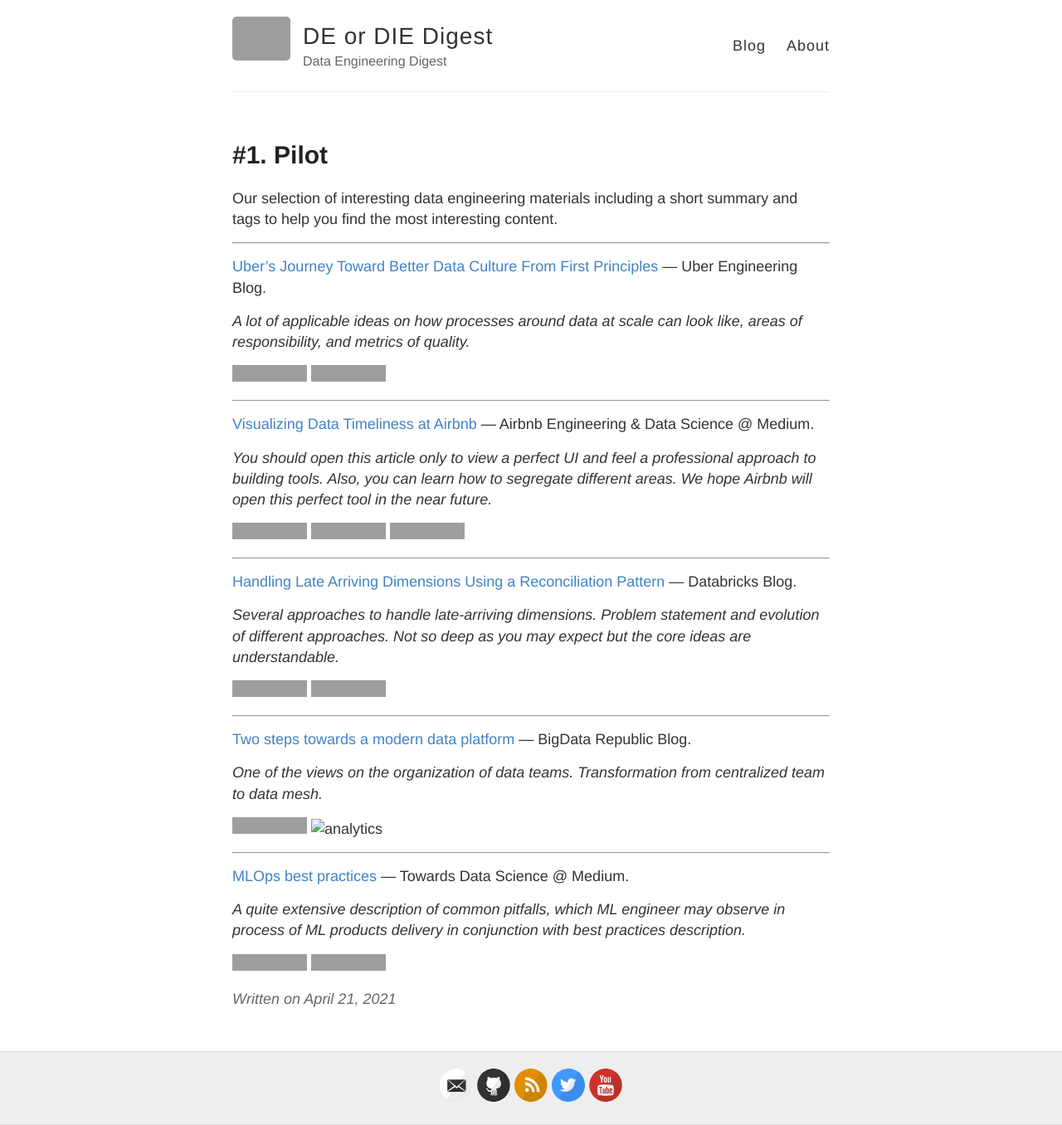
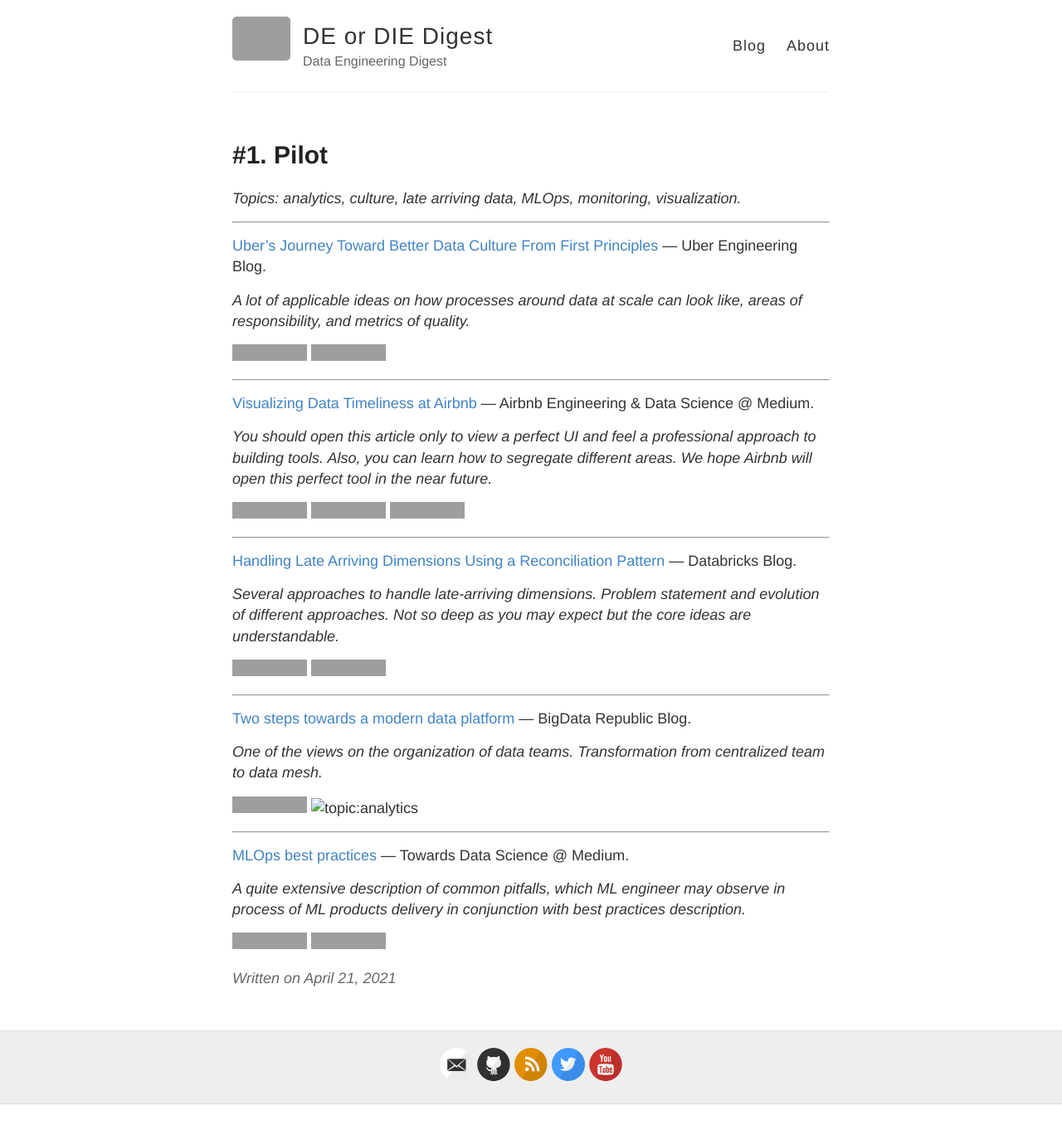
Before and after one commit to deordie/deordie-digest, a Jekyll site: the page built from _posts/2021-04-21-Pilot.md, in a window 1280 px wide, cut to the strip 0-1356 px from the top of the page. Shown: the whole strip at 83% size. Built offline with Jekyll 4.4.1, drawn with Linux system fonts in a browser that asks for light colours; after the commit the page ends 1331 px from its top, so only the background shows below that; grey boxes are pictures that could not be loaded.

Commit message:
Refactoring: New tag structure and excerpt

```diff
--- a/_posts/2021-04-21-Pilot.md
+++ b/_posts/2021-04-21-Pilot.md
@@ -4,7 +4,7 @@
 tags: analytics culture late-arriving-data mlops monitoring visualization
 ---
 
-Our selection of interesting data engineering materials including a short summary and tags to help you find the most interesting content.
+*Topics: analytics, culture, late arriving data, MLOps, monitoring, visualization.*
 
 <!--cut-->
 
@@ -46,4 +46,17 @@
 
 *A quite extensive description of common pitfalls, which ML engineer may observe in process of ML products delivery in conjunction with best practices description.*
 
-![medium](https://img.shields.io/badge/level-medium-blue) ![mlops](https://img.shields.io/badge/topic-mlops-orange)
+![level:medium] ![topic:mlops]
+
+<!--tags-->
+
+[level:beginner]: https://img.shields.io/badge/level-beginner-blue
+[level:medium]: https://img.shields.io/badge/level-medium-blue
+[level:advanced]: https://img.shields.io/badge/level-advanced-blue
+
+[topic:analytics]: https://img.shields.io/badge/topic-analytics-blueviolet
+[topic:culture]: https://img.shields.io/badge/topic-culture-success
+[topic:late-arriving-data]: https://img.shields.io/badge/topic-late--arriving--data-blueviolet
+[topic:mlops]: https://img.shields.io/badge/topic-mlops-orange
+[topic:monitoring]: https://img.shields.io/badge/topic-monitoring-CC0A65
+[topic:visualization]: https://img.shields.io/badge/topic-visualization-557D5C
```
Also changed, not shown: other parts of _posts/2021-04-21-Pilot.md (+4 -4 lines), _posts/2021-05-04-May_the_Force_be_with_you.md (+10 -10 lines).
